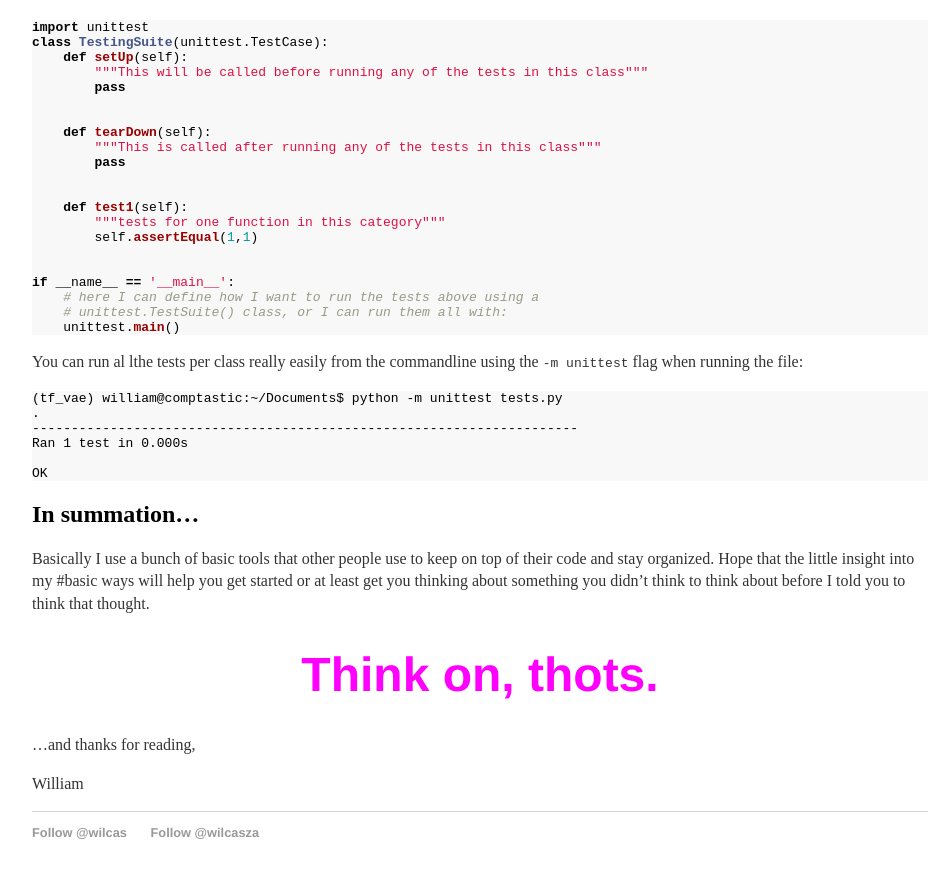
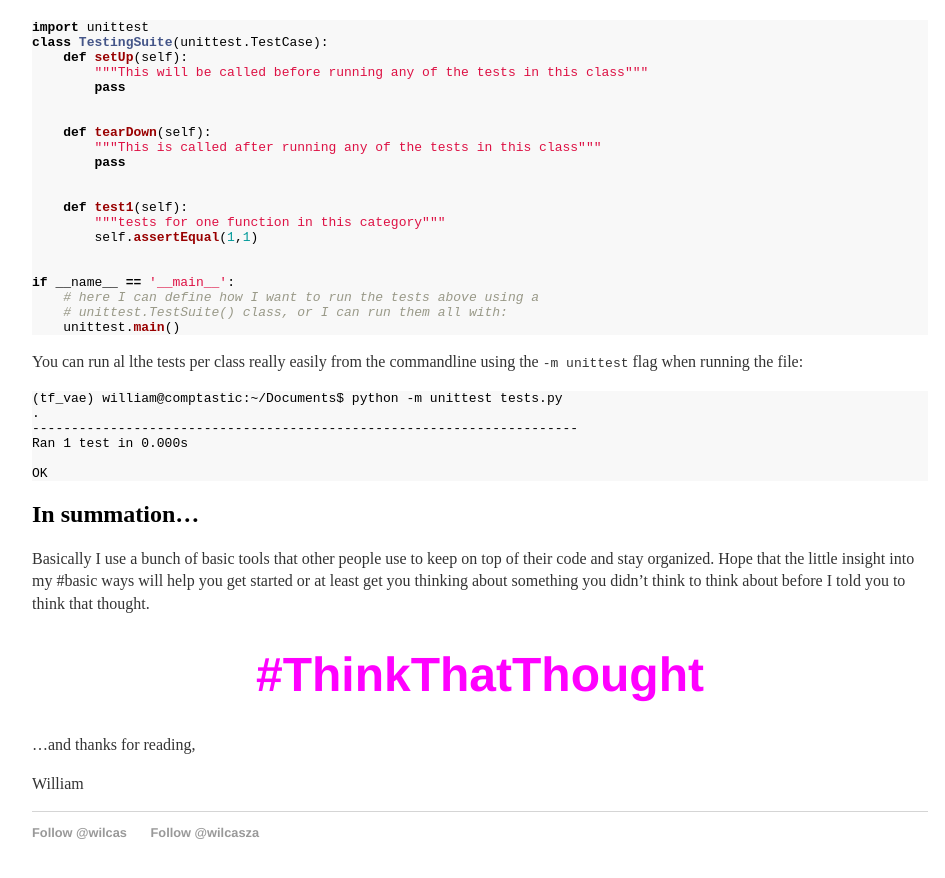
Before and after one commit to wilcas/wilcas.github.io, a Jekyll site: the page built from _posts/2019-05-20-debugging-habits.md, in a window 1280 px wide and 900 px high, scrolled down 3609 px. Shown: the top 878 px of the window, without its empty margins (160-1105 px from the left). Built offline with Jekyll 4.4.1, drawn with Linux system fonts in a browser that asks for light colours; comment, search, counter and statistics services are not loaded.

Commit message:
let's be a little more friendly

```diff
--- a/_posts/2019-05-20-debugging-habits.md
+++ b/_posts/2019-05-20-debugging-habits.md
@@ -170,7 +170,7 @@ OK
 ## In summation...
 Basically I use a bunch of basic tools that other people use to keep on top of their code and stay organized. Hope that the little insight into my \#basic ways will help you get started or at least get you thinking about something you didn't think to think about before I told you to think that thought.
 
-<h1><center><span style="color:magenta">Think on, thots.</span></center></h1>
+<h1><center><span style="color:magenta">#ThinkThatThought</span></center></h1>
 
 ...and thanks for reading,
 
```
Also changed, not shown: 1 other file.
